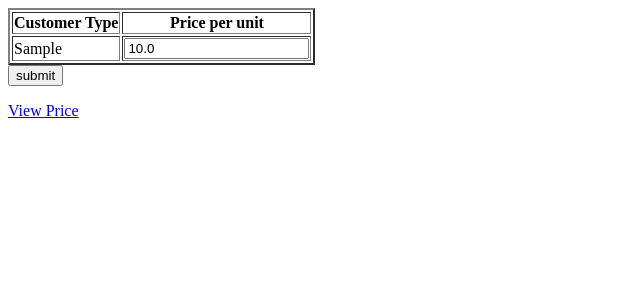
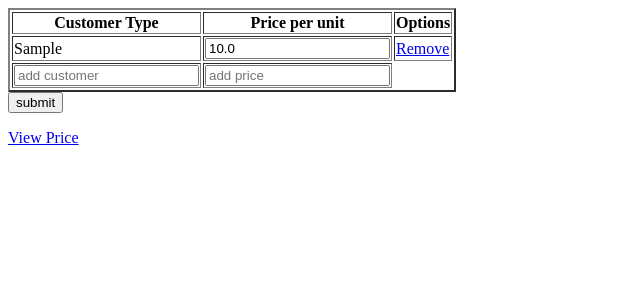
Before and after one commit to Jaspreet8843/Ads_management, a Django app: page /edit_prices/ in a window 1280 px wide. Shown: the top 300 px of the page, without its empty margins (0-640 px from the left). Run offline with Django 3.2, Linux system fonts and the light colour scheme; tables that the repository leaves empty hold one stand-in row (values such as "Sample post").

Commit message:
add/remove customer category

```diff
--- a/mainActivity/urls.py
+++ b/mainActivity/urls.py
@@ -5,4 +5,5 @@ urlpatterns = [
     path('',views.index, name='index'),
     path('view_prices/',views.view_prices, name='view_prices'),
     path('edit_prices/',views.edit_prices, name='edit_prices'),
+    path('delete_cust_type/<int:no>', views.delete, name='delete')
 ]
--- a/mainActivity/views.py
+++ b/mainActivity/views.py
@@ -15,11 +15,19 @@ def view_prices(request):
 def edit_prices(request):
     p=prices.objects.all()
     if request.method=='POST':
-        #if form.is_valid():
+        new_cust=request.POST.get('cus_type')
+        new_price=request.POST.get('cus_price')
         for price in p:
             pr=prices.objects.get(id=price.id)
             pr.price=request.POST.get(str(price.id))
             pr.save()
+        if(new_cust != '' and new_price != ''):
+            obj=prices(cust_type=new_cust, price=new_price)
+            obj.save()
         return redirect('view_prices')
 
     return render(request,'edit_prices.html',({'prices':p}))
+
+def delete(request, no):
+    p=prices.objects.filter(id=no).delete()
+    return redirect(edit_prices)
--- a/template/edit_prices.html
+++ b/template/edit_prices.html
@@ -10,12 +10,16 @@
     <table border="2">
         <th>Customer Type</th>
         <th>Price per unit</th>
+        <th>Options</th>
         {% for p in prices %}
         <tr>
             <td>{{p.cust_type}}</td>
             <td><input id={{p.id}}, name={{p.id}} value="{{p.price}}"></td>
+            <td><a href="/delete_cust_type/{{p.id}}">Remove</a></td>
         </tr>
         {% endfor %}
+        <tr><td><input id="cus_type" , name="cus_type" placeholder="add customer"></td><td><input id="cus_price" , name="cus_price"
+                                                                                                  placeholder="add price"></td></tr>
     </table>
     <button type="submit" value="OK">submit</button>
     <p>
```
